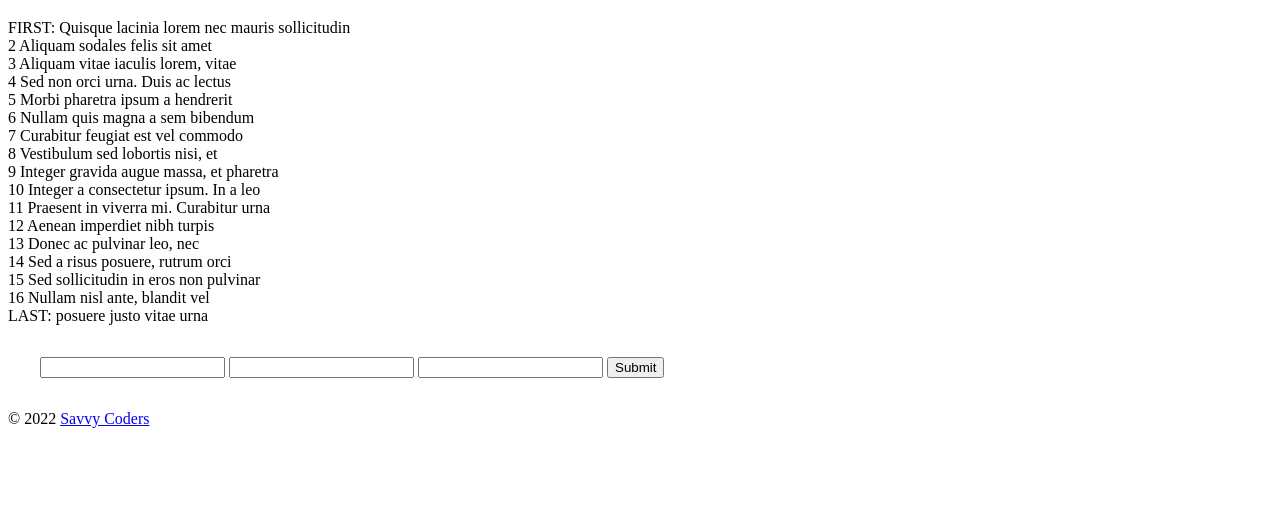
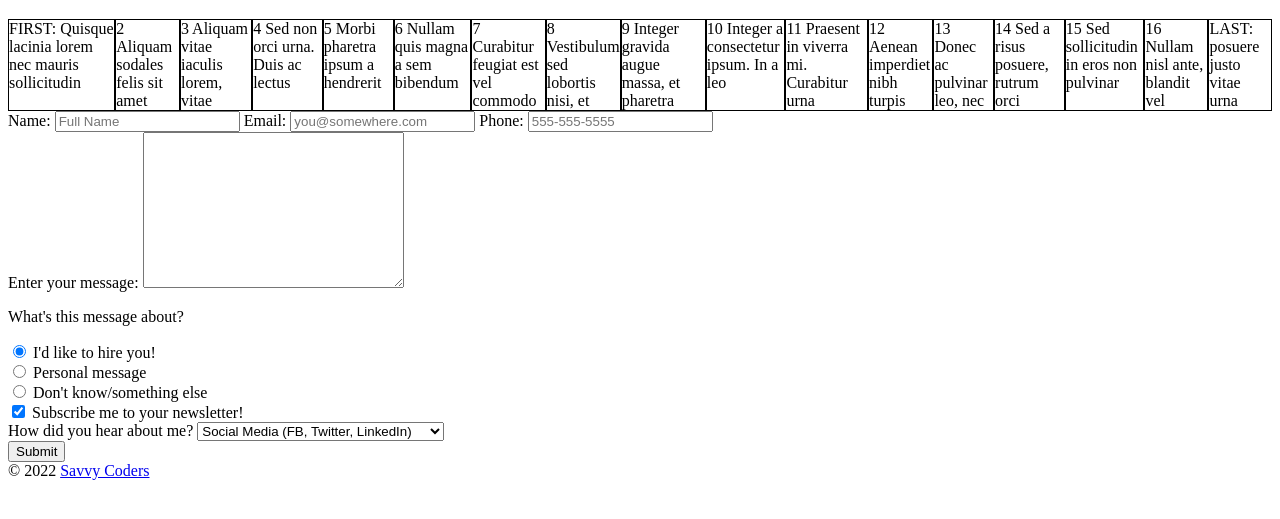
Before and after one commit to nicolaslag2022/ClassActivities-, a website: page Section05/index.html in a window 1280 px wide. Shown: the part 61-580 px from the top of the page. Drawn offline with Linux system fonts and the light colour scheme; a web font is replaced by a local one.

Commit message:
class 11/22

```diff
--- a/Section05/index.html
+++ b/Section05/index.html
@@ -21,7 +21,7 @@
       Comment-out the line above, and uncomment the line below
       to turn on the FLEX functionality
       -->
-      <!-- <content class="responsive flex"> -->
+      <content class="responsive flex">
       <div id="block1">
         FIRST: Quisque lacinia lorem nec mauris sollicitudin
       </div>
@@ -44,11 +44,72 @@
     </content>
 
     <!-- Basic Form. Comment it out when using the Better Form -->
-    <form>
+    <!-- <form>
       <input type="text" required />
       <input type="password" />
       <input type="email" />
       <input type="submit" />
+    </form> -->
+
+    <form action="https://formspree.io/f/xrgddndy" method="POST">
+      <label for="name">Name:</label>
+      <input type="text" name="name" id="name" placeholder="Full Name" required />
+
+      <label for="email">Email:</label>
+      <input type="email" name="email" id="email" placeholder="you@somewhere.com" />
+
+      <label for="fone">Phone:</label>
+      <input type="tel" name="fone" id="fone" placeholder="555-555-5555" />
+
+      <div>
+        <label for="msg">Enter your message:</label>
+        <textarea name="msg" id="msg" cols="30" rows="10"></textarea>
+      </div>
+
+      <div>
+        <p>What's this message about?</p>
+        <div>
+          <input
+            type="radio"
+            name="subject"
+            value="professional"
+            id="pro"
+            checked
+          />
+          <label for="pro">I'd like to hire you!</label>
+        </div>
+        <div>
+          <input type="radio" name="subject" value="personal" id="personal" />
+          <label for="personal">Personal message</label>
+        </div>
+        <div>
+          <input type="radio" name="subject" value="other" />
+          <label>Don't know/something else</label>
+        </div>
+      </div>
+
+      <input type="checkbox" name="optIn" value="trusting" id="news" checked />
+      <label for="news">Subscribe me to your newsletter!</label>
+
+      <div>
+        <label for="marketing">How did you hear about me?</label>
+        <select name="marketing" id="marketing">
+          <optgroup label="Online">
+            <option value="social">Social Media (FB, Twitter, LinkedIn)</option>
+            <option value="github">Online Portfolio (GitHub)</option>
+            <option value="search">Search Engine</option>
+            <option value="email">Email</option>
+          </optgroup>
+          <optgroup label="In-Person">
+            <option value="networking">We met at a networking event</option>
+            <option value="referral">Personal referral</option>
+            <option value="random">We met somewhere else</option>
+          </optgroup>
+          <option value="other">Other</option>
+        </select>
+      </div>
+
+      <input type="submit" value="Submit" />
     </form>
 
     <footer>
@@ -56,6 +117,6 @@
     </footer>
 
     <!-- Activity 4 - Form Handling: Uncomment the JS link -->
-    <!-- <script src="./index.js"></script> -->
+    <script src="./index.js"></script>
   </body>
 </html>
--- a/Section05/style.css
+++ b/Section05/style.css
@@ -24,7 +24,10 @@ body > form {
 
 /* Activity 5.2: Media queries
   -Add CSS for when screen size is less than 700px */
+@media print {
 
+  border: red ;
+}
 
 /* Activity 5.3: Media queries
   -Add CSS that checks for device hover capabilities */
```
